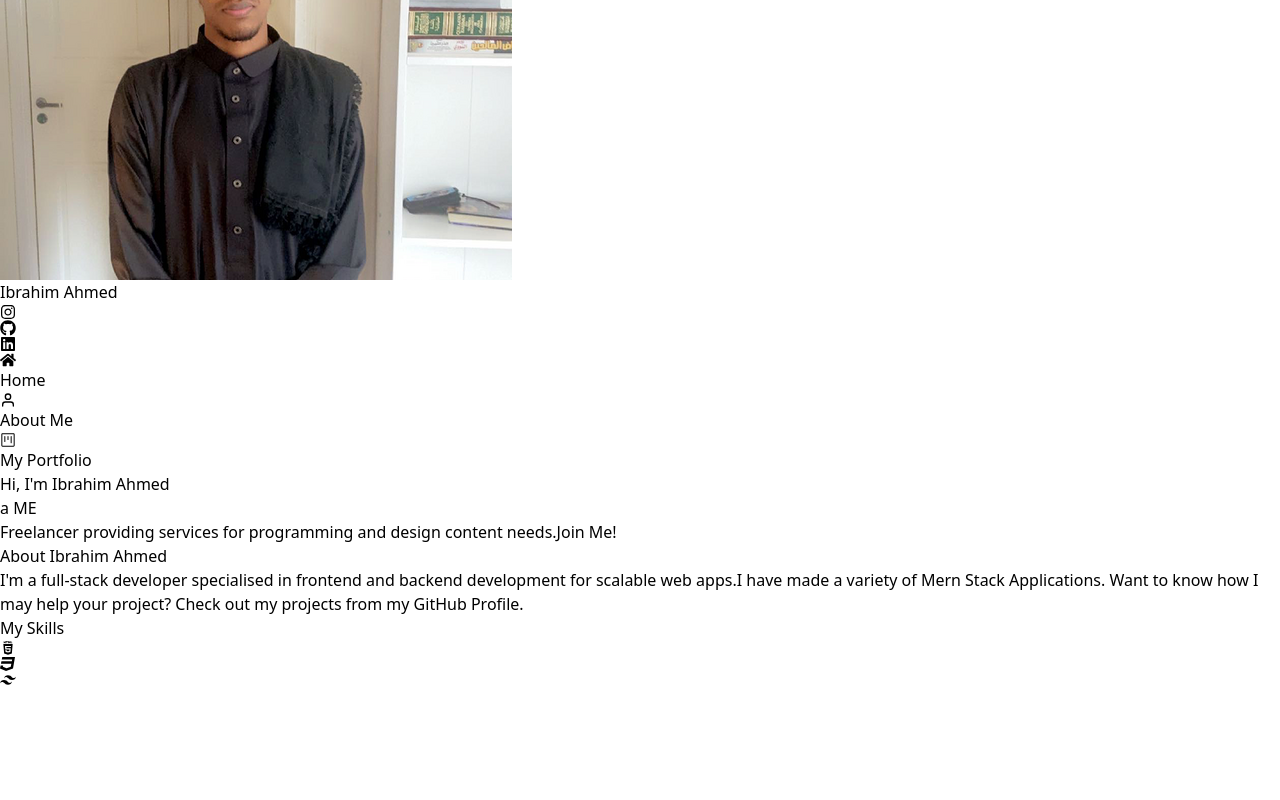
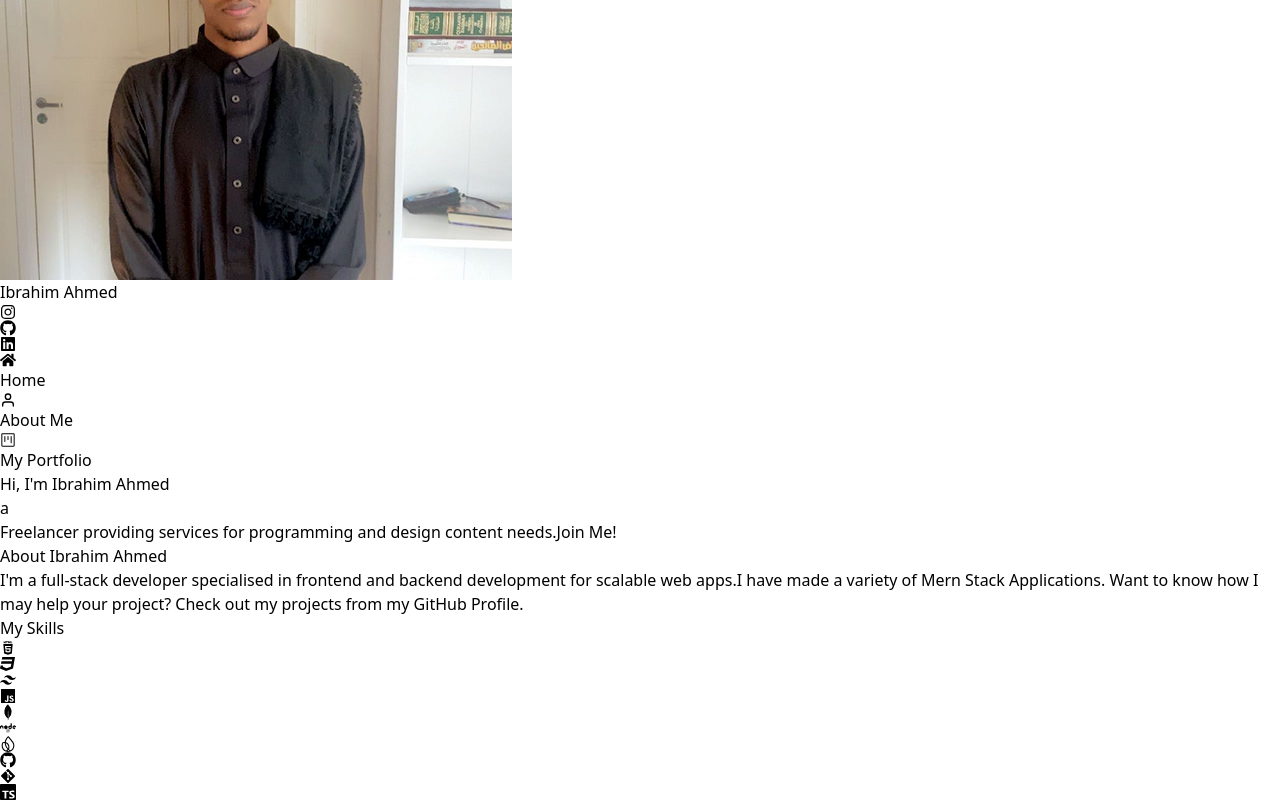
Before and after one commit to Ibr-Ab455/Portfolio, a React (Vite) app in the folder my-app/: page / in a window 1280 px wide. Shown: the part 232-1032 px from the top of the page. Before the commit the page ends 920 px from the top, so only its background shows below. Built offline with nearby package versions, Linux system fonts and the light colour scheme.

Commit message:
update skills section

```diff
--- a/my-app/src/components/Skills.jsx
+++ b/my-app/src/components/Skills.jsx
@@ -1,17 +1,27 @@
 // eslint-disable-next-line no-unused-vars
 import React from 'react'
 import { TiHtml5 } from "react-icons/ti";
-import { FaCss3 } from "react-icons/fa";
+import { FaCss3, FaNode, FaGithub, FaGitAlt } from "react-icons/fa";
 import { SiTailwindcss } from "react-icons/si";
+import { IoLogoJavascript } from "react-icons/io5";
+import { SiMongodb, SiFirebase, SiTypescript } from "react-icons/si";
+
 
 function Skills() {
   return (
     <div className='pt-12  pl-20 w-[75%] translate-x-[26%]'>
       <h1 className='text-2xl text-blue-600 relative before:absolute before:w-14 before:h-[3px] before:bg-blue-500 before:bottom-0 before:top-8 before:mt-2 mb-8'>My Skills</h1>
-      <div className='flex'>
-        <TiHtml5 className='text-4xl'/>
-        <FaCss3 className='text-4xl'/>
-        <SiTailwindcss className='text-4xl'/>
+      <div className='flex space-x-2'>
+        <TiHtml5 className='text-5xl text-red-500'/>
+        <FaCss3 className='text-5xl text-blue-600'/>
+        <SiTailwindcss className='text-5xl text-[#06b6d4]'/>
+        <IoLogoJavascript className='text-5xl text-[#F0DB4F]'/>
+        <SiMongodb className='text-4xl text-[#4DB33D]'/>
+        <FaNode className='text-5xl text-[#6cc24a]'/>
+        <SiFirebase className='text-5xl text-[#FFA611]'/>
+        <FaGithub className='text-5xl text-[#211F1F]'/>
+        <FaGitAlt className='text-5xl text-[#F1502F]'/>
+        <SiTypescript className='text-5xl text-blue-500'/>
       </div>
     </div>
   )
```
